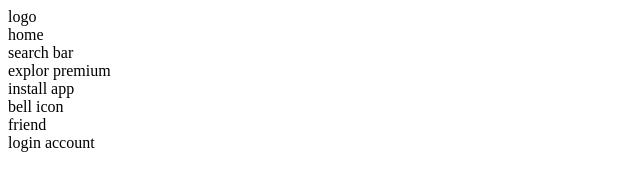
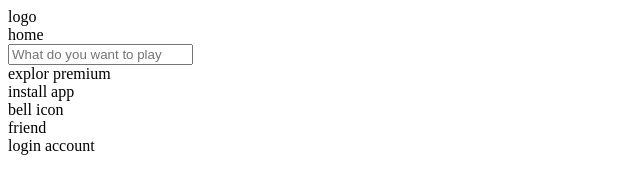
Before and after one commit to Anoop8766/spotify_clone, a plain HTML site: page index.html in a window 1280 px wide. Shown: the whole page, without its empty margins (0-640 px from the left). Drawn offline with Linux system fonts and the light colour scheme.

Commit message:
aded some classes

```diff
--- a/index.html
+++ b/index.html
@@ -1,16 +1,23 @@
 <!DOCTYPE html>
 <html lang="en">
+
 <head>
   <meta charset="UTF-8">
   <meta name="viewport" content="width=device-width, initial-scale=1.0">
   <title>Document</title>
+  <link rel="stylesheet" href="style.css">
+  <link rel="stylesheet" href="utility.css">
 </head>
+<!-----------*****- this is the header portion ----*********------->
+
 <body>
   <header class="head">
     <div class="logo">logo</div>
     <div>
       <div>home</div>
-      <div>search bar</div>
+      <div class="seach_bar">
+        <input type="text" placeholder="What do you want to play">
+      </div>
     </div>
     <div>
       <div>explor premium</div>
@@ -21,7 +28,8 @@
       </div>
       <div>login account</div>
     </div>
+  </header>
 
-  </header>
 </body>
+
 </html>
```
Also changed, not shown: style.css (added), utility.css (added).
